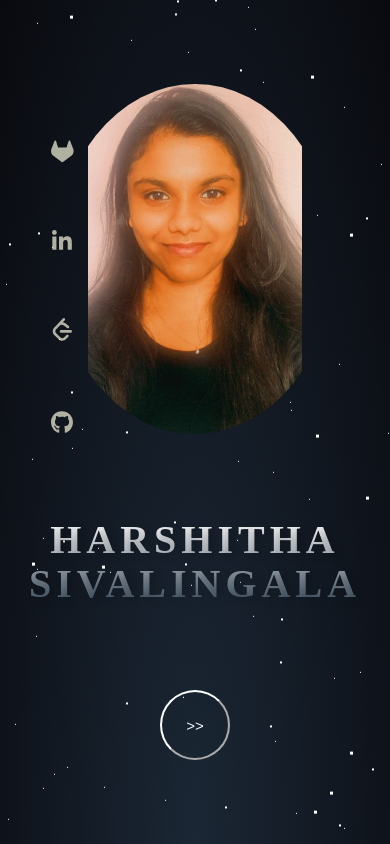
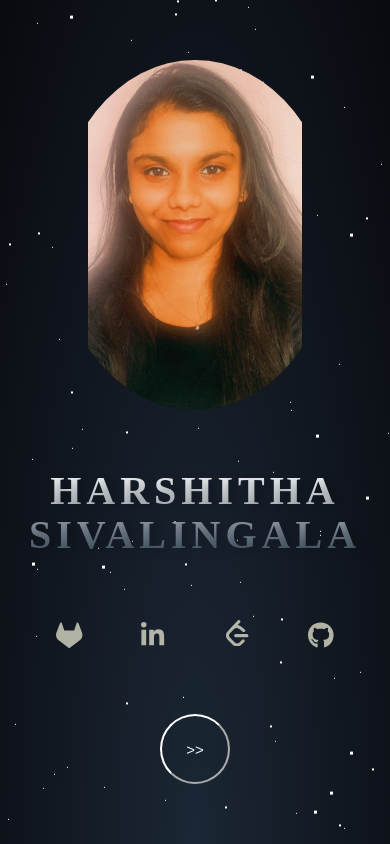
Before and after one commit to HarshithaSivalingala/Will_Portfolio, a React (Create React App) app: page / in a window 390 px wide. Built offline with nearby package versions, Linux system fonts and the light colour scheme.

Commit message:
Update Sicons.scss

```diff
--- a/src/components/Sicons.scss
+++ b/src/components/Sicons.scss
@@ -21,4 +21,19 @@
 
         }
     }
+    @media only screen and (max-width : 760px) {
+            a {
+                    font-size: 0.7cm;
+
+                }
+            }
 }
+@media only screen and (max-width : 760px) {
+    .Sicons{
+        position: relative;
+        left: 0;bottom: 0;
+        flex-direction: row;
+        width: 80%;
+
+    }
+}
```
